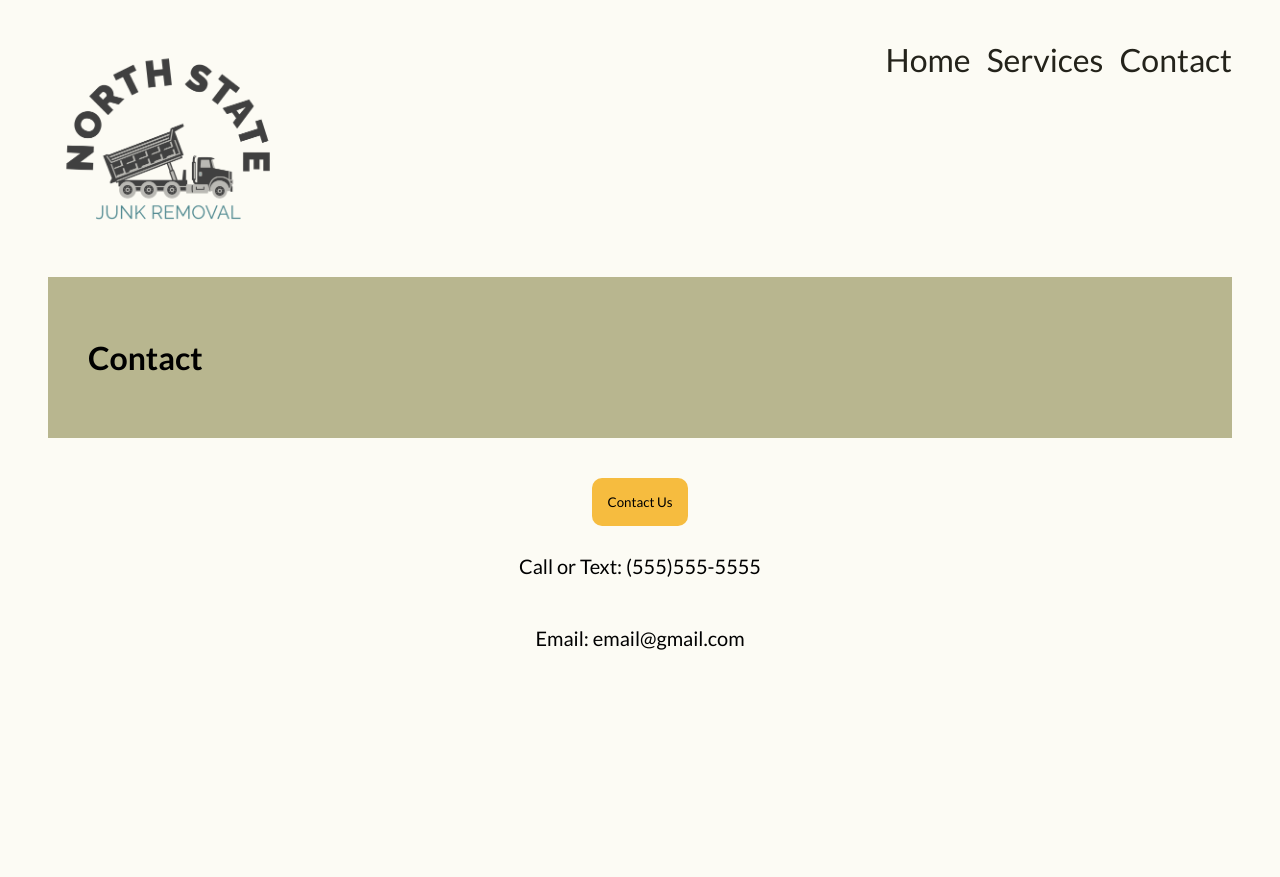
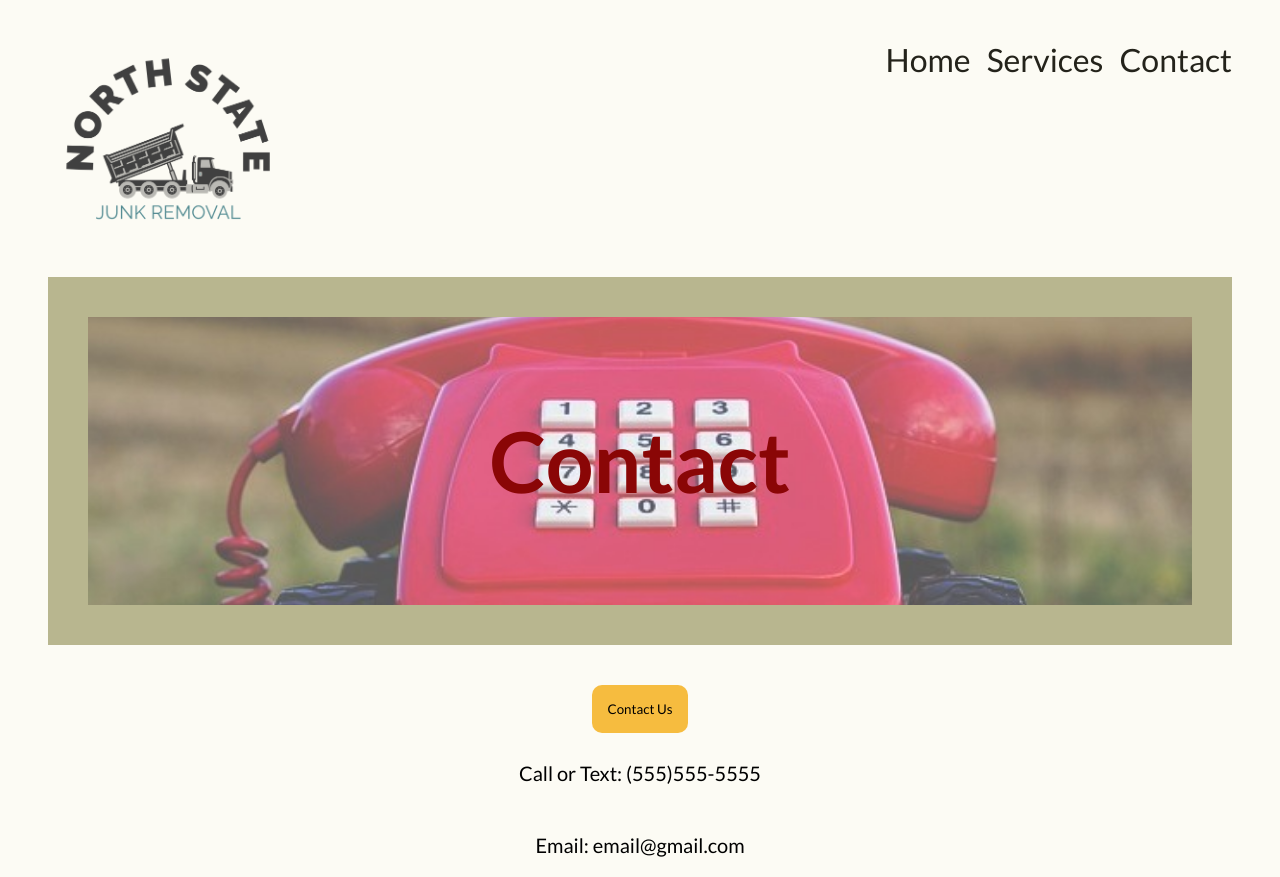
Before and after one commit to lauren-m-johnson/north_state_junk, a React (Vite) app: page /contact in a window 1280 px wide. Before the commit the page ends 848 px from the top, so only its background shows below. Built offline with nearby package versions, Linux system fonts and the light colour scheme.

Commit message:
add contact header

```diff
--- a/src/pages/Contact/Contact.css
+++ b/src/pages/Contact/Contact.css
@@ -0,0 +1,11 @@
+#contact-intro {
+    background-image: url('/images/contact-phone.jpg');
+    background-size: cover;
+    background-position: center;
+    height: 30vmin;
+    display: flex;
+    justify-content: center;
+    align-items: center;
+    font-size: 7vmin;
+    padding: 3vmin;
+}
--- a/src/pages/Contact/Contact.jsx
+++ b/src/pages/Contact/Contact.jsx
@@ -3,7 +3,11 @@ import './Contact.css';
 export default function Contact() {
     return (
         <div className='main-container'>
-            <h1>Contact</h1>
+            <section id='contact-intro'>
+                <div className='section-text'>
+                    <h1>Contact</h1>
+                </div>
+            </section>
         </div>
     )
 }
--- a/src/pages/Services/Services.css
+++ b/src/pages/Services/Services.css
@@ -1,6 +1,6 @@
 #serv-intro {
     background-image: url('/images/junk-pile.jpg');
-    background-size: cover;
+    background-size: contain;
     background-position: center;
     height: 30vmin;
     display: flex;
```
Also changed, not shown: public/images/contact-phone.jpg (added).
